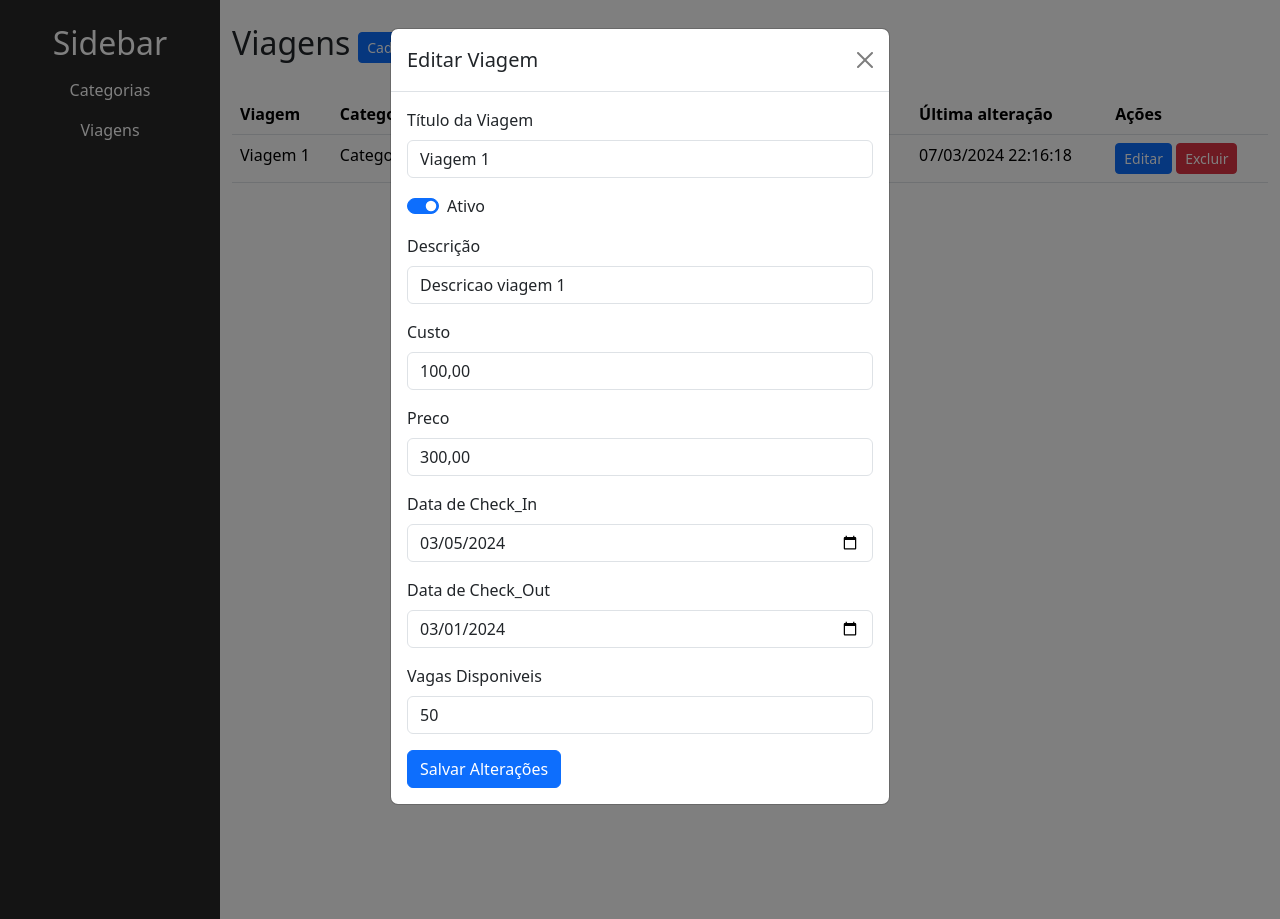
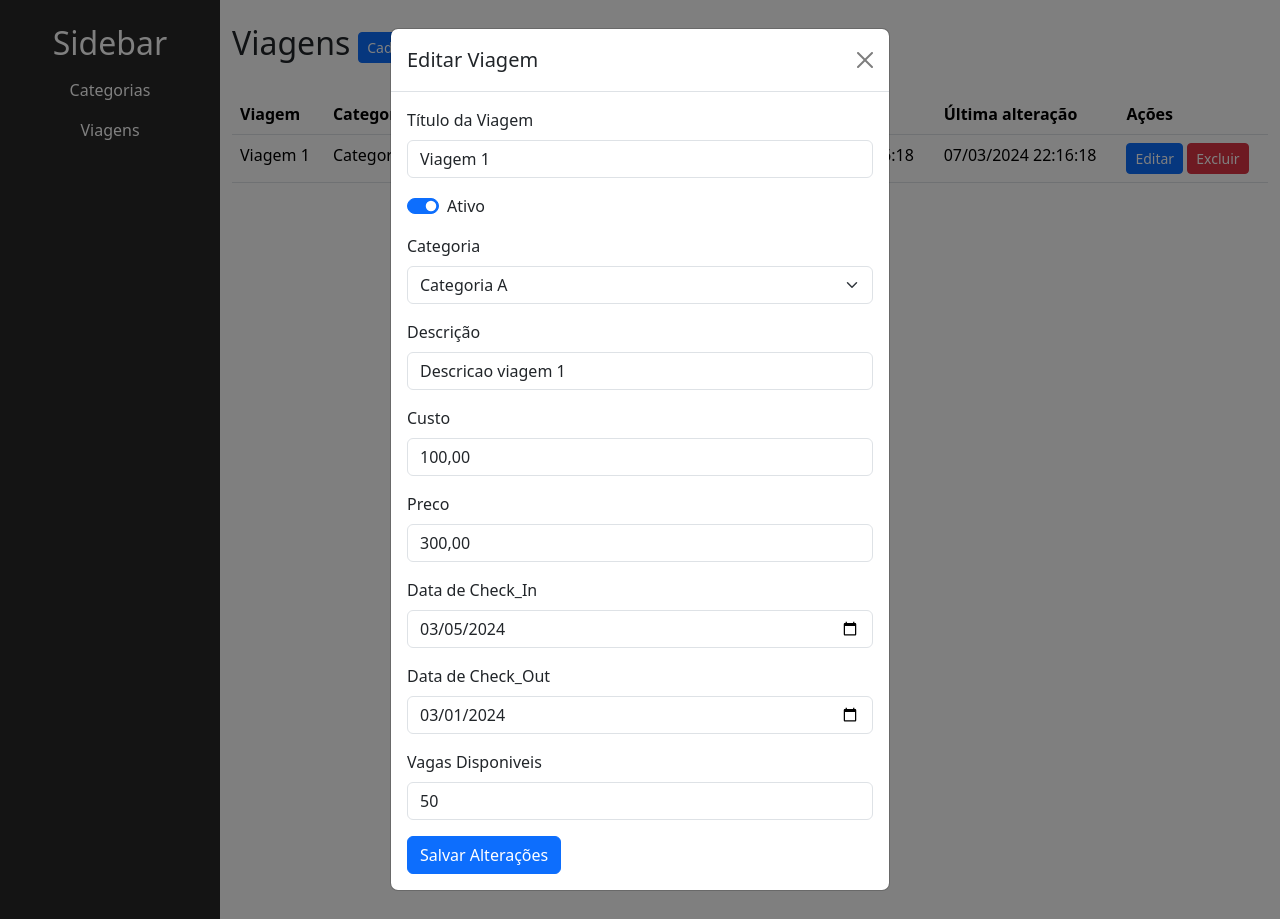
Before and after one commit to nythan5/Trip, a Django app: page /trip/listar_viagens/ in a window 1280 px wide, after a click on "Editar". Run offline with Django 5.2, Linux system fonts and the light colour scheme; data comes from the database, SQL or seed files in the repository; both versions use the stored data as it was after the commit; some libraries are stand-ins or nearby versions.

Commit message:
Ajuste da edicao de viagem

```diff
--- a/trip/templates/trip/viagem/listar_viagens.html
+++ b/trip/templates/trip/viagem/listar_viagens.html
@@ -30,6 +30,15 @@
               <div class="mb-3 form-check form-switch">
                   <label class="form-check-label" for="is_active">Ativo</label>
                   <input type="checkbox" class="form-check-input" id="is_active" name="is_active" {% if viagem.is_active %}checked{% endif %}>
+              </div>
+              <div class="mb-3">
+                <label for="categoria" class="form-label">Categoria</label>
+                <select class="form-select" id="categoria" name="categoria">
+                    <option value="">Selecione uma categoria</option>
+                    {% for categoria in categorias %}
+                        <option value="{{ categoria.id }}" {% if viagem.categoria.id == categoria.id %}selected{% endif %}>{{ categoria.titulo }}</option>
+                    {% endfor %}
+                </select>
               </div>
               <div class="mb-3">
                 <label for="descricao" class="form-label">Descrição</label>
@@ -95,6 +104,7 @@
         <th>Viagem</th>
         <th>Categoria</th>
         <th>Vagas Disponíveis</th>
+        <th>Preço</th>
         <th>Status</th>
         <th>Data da Criação</th>
         <th>Última alteração</th>
@@ -107,6 +117,7 @@
         <td>{{ viagem.titulo }}</td>
         <td>{{ viagem.categoria }}</td>
         <td>{{ viagem.vagas_disponiveis }}</td>
+        <td>{{ viagem.preco }}</td>
         <td>
           {% if viagem.is_active %}
             <i class="fa-solid fa-circle-check text-success"></i>
--- a/trip/views.py
+++ b/trip/views.py
@@ -72,13 +72,13 @@ def criar_viagem(request):
 
 def listar_viagens(request):
     viagens = Viagem.objects.all().order_by('-id')
+    categorias = Categoria.objects.all().order_by('-id')
     return render(request, 'trip/viagem/listar_viagens.html',
-                  {'viagens': viagens})
+                  {'viagens': viagens, 'categorias': categorias})
 
 
 def atualizar_viagem(request, viagem_id):
     viagem = get_object_or_404(Viagem, id=viagem_id)
-    categorias = Categoria.objects.all().order_by('-id')
 
     if request.method == "POST":
         post_data = request.POST.copy()
```
Also changed, not shown: db.sqlite3.
